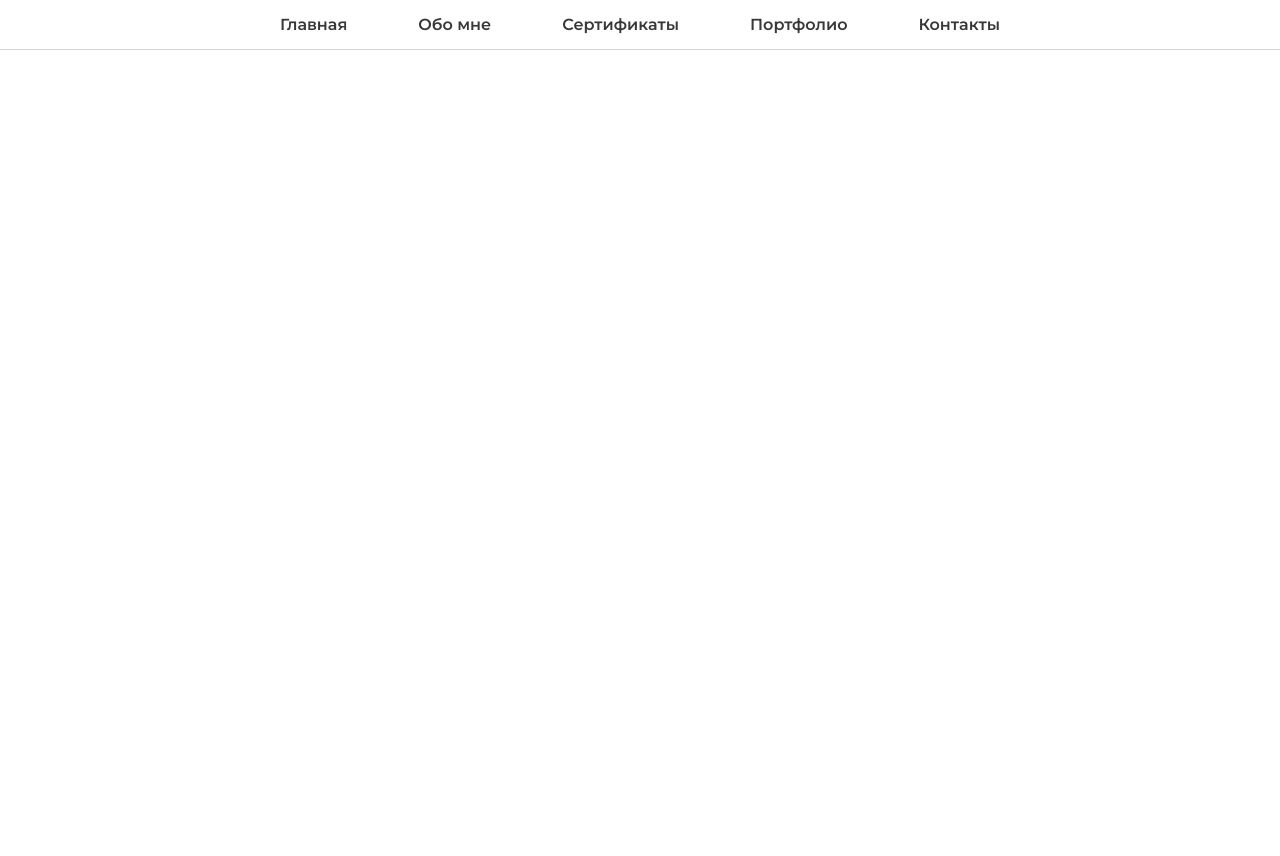
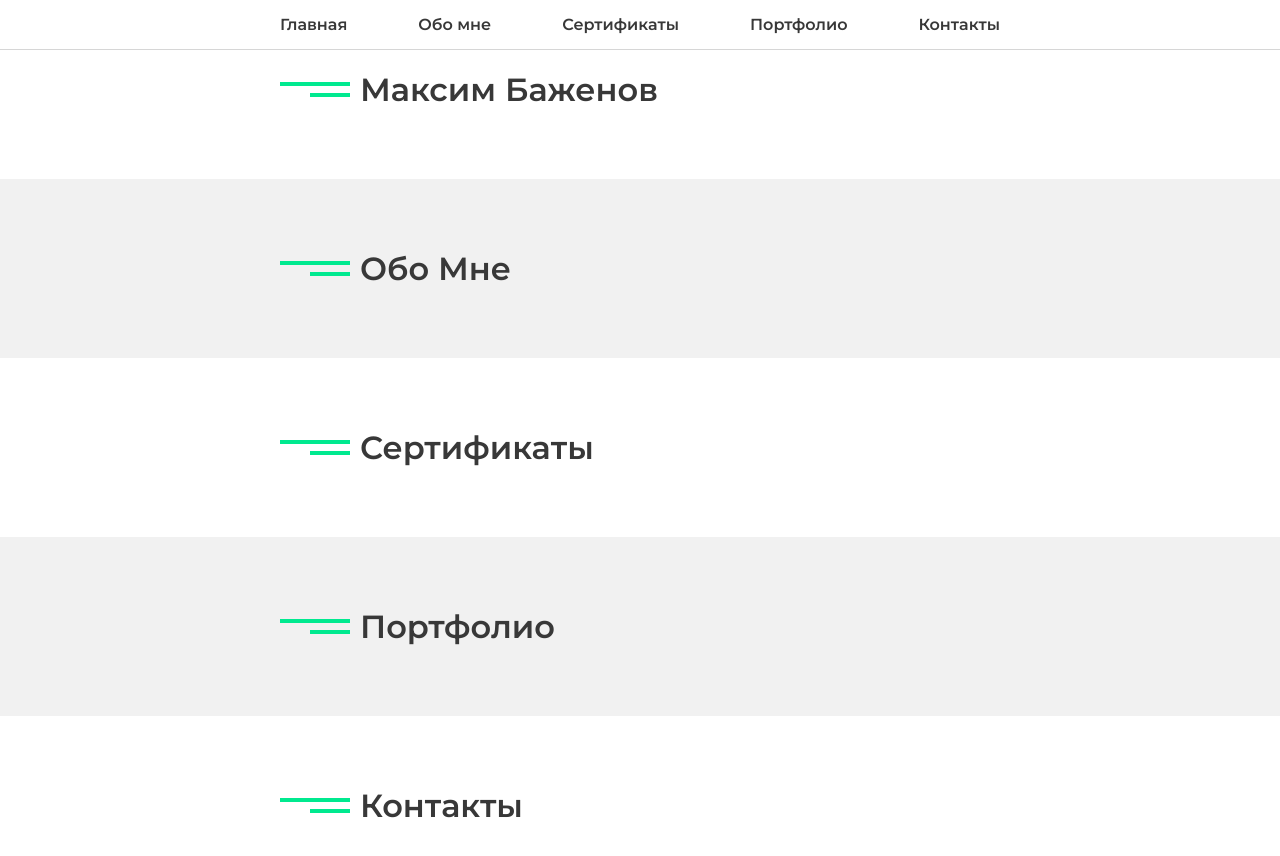
Before and after one commit to maksim4k1/maksim4k1.github.io, a React (Create React App) app: page / in a window 1280 px wide. Shown: the top 856 px of the page. Before the commit the page ends 800 px from the top, so only its background shows below. Built offline with nearby package versions, Linux system fonts and the light colour scheme.

Commit message:
created Section and Title UI components and created Sections in Main page

```diff
--- /dev/null
+++ b/src/components/About.jsx
@@ -0,0 +1,15 @@
+import React from "react";
+import Section from "./UI/Section";
+import Title from "../components/UI/Title";
+
+function About () {
+  return(
+    <Section id="about">
+      <div className="container">
+        <Title>Обо мне</Title>
+      </div>
+    </Section>
+  );
+}
+
+export default About;
--- /dev/null
+++ b/src/components/Certificates.jsx
@@ -0,0 +1,15 @@
+import React from "react";
+import Section from "./UI/Section";
+import Title from "../components/UI/Title";
+
+function Certificates () {
+  return(
+    <Section id="certificates">
+      <div className="container">
+        <Title>Сертификаты</Title>
+      </div>
+    </Section>
+  );
+}
+
+export default Certificates;
--- /dev/null
+++ b/src/components/Contacts.jsx
@@ -0,0 +1,15 @@
+import React from "react";
+import Section from "./UI/Section";
+import Title from "../components/UI/Title";
+
+function Contacts () {
+  return(
+    <Section id="contacts">
+      <div className="container">
+        <Title>Контакты</Title>
+      </div>
+    </Section>
+  );
+}
+
+export default Contacts;
--- /dev/null
+++ b/src/components/Home.jsx
@@ -0,0 +1,15 @@
+import React from "react";
+import Section from "./UI/Section";
+import Title from "../components/UI/Title";
+
+function Home () {
+  return(
+    <Section>
+      <div className="container">
+        <Title>Максим Баженов</Title>
+      </div>
+    </Section>
+  );
+}
+
+export default Home;
--- /dev/null
+++ b/src/components/Portfolio.jsx
@@ -0,0 +1,15 @@
+import React from "react";
+import Section from "./UI/Section";
+import Title from "../components/UI/Title";
+
+function Portfolio () {
+  return(
+    <Section id="portfolio">
+      <div className="container">
+        <Title>Портфолио</Title>
+      </div>
+    </Section>
+  );
+}
+
+export default Portfolio;
--- a/src/components/UI/Header/index.jsx
+++ b/src/components/UI/Header/index.jsx
@@ -1,12 +1,16 @@
 import React from "react";
-import { NavLink } from "react-router-dom";
 import styled from "styled-components";
 import { gap } from "../../../styles/mixins";
 
 const HeaderElement = styled.header`
+  position: fixed;
+  top: 0;
+  left: 0;
   width: 100%;
   height: 50px;
+  background: var(--color-white);
   border-bottom: 1px solid var(--color-gray);
+  z-index: 50;
   @media screen and (max-width: 600px){
     display: none;
   }
@@ -22,7 +26,7 @@ const Navigation = styled.nav`
   ${gap("20px")}
   justify-content: space-between;
 `;
-const Link = styled(NavLink)`
+const Link = styled.a`
   position: relative;
   color: var(--color-black);
   font-weight: 600;
@@ -52,11 +56,11 @@ function Header () {
     <HeaderElement>
       <Container className="container">
         <Navigation>
-          <Link to="/">Главная</Link>
-          <Link to="#about">Обо мне</Link>
-          <Link to="#certificates">Сертификаты</Link>
-          <Link to="#portfolio">Портфолио</Link>
-          <Link to="#contacts">Контакты</Link>
+          <Link href="/">Главная</Link>
+          <Link href="#about">Обо мне</Link>
+          <Link href="#certificates">Сертификаты</Link>
+          <Link href="#portfolio">Портфолио</Link>
+          <Link href="#contacts">Контакты</Link>
         </Navigation>
       </Container>
     </HeaderElement>
--- /dev/null
+++ b/src/components/UI/Section/index.jsx
@@ -0,0 +1,17 @@
+import React from "react";
+import styled from "styled-components";
+
+const SectionElement = styled.section`
+  width: 100%;
+  padding: 70px 0;
+`;
+
+function Section ({children, id}) {
+  return(
+    <SectionElement id={id}>
+      {children}
+    </SectionElement>
+  );
+}
+
+export default Section;
--- /dev/null
+++ b/src/components/UI/Title/index.jsx
@@ -0,0 +1,35 @@
+import styled from "styled-components";
+
+const TitleElement = styled.h2`
+  position: relative;
+  padding: 0 0 0 80px;
+  font-size: 32px;
+  font-weight: 600;
+  text-transform: capitalize;
+  &::before, &::after{
+    content: "";
+    position: absolute;
+    height: 4px;
+    background-color: var(--color-coral);
+  }
+  &::before{
+    top: 12px;
+    left: 0;
+    width: 70px;
+  }
+  &::after{
+    bottom: 12px;
+    left: 30px;
+    width: 40px;
+  }
+`;
+
+function Title ({children}) {
+  return(
+    <TitleElement>
+      {children}
+    </TitleElement>
+  );
+}
+
+export default Title;
--- a/src/pages/Main.jsx
+++ b/src/pages/Main.jsx
@@ -1,10 +1,19 @@
 import React from "react";
+import About from "../components/About";
+import Certificates from "../components/Certificates";
+import Contacts from "../components/Contacts";
+import Home from "../components/Home";
+import Portfolio from "../components/Portfolio";
 
 function Main () {
   return(
-    <div>
-
-    </div>
+    <main className="content">
+      <Home/>
+      <About/>
+      <Certificates/>
+      <Portfolio/>
+      <Contacts/>
+    </main>
   );
 }
 
--- a/src/styles/App.scss
+++ b/src/styles/App.scss
@@ -4,3 +4,8 @@
   margin: 0 auto;
   padding: 0 10px;
 }
+.content{
+  & > section:nth-child(2n){
+    background-color: var(--color-bg-gray);
+  }
+}
--- a/src/styles/index.css
+++ b/src/styles/index.css
@@ -42,4 +42,5 @@ body{
   --color-black: #383838;
   --color-gray: #D6D6D6;
   --color-coral: #00E98F;
+  --color-bg-gray: #F1F1F1;
 }
```
